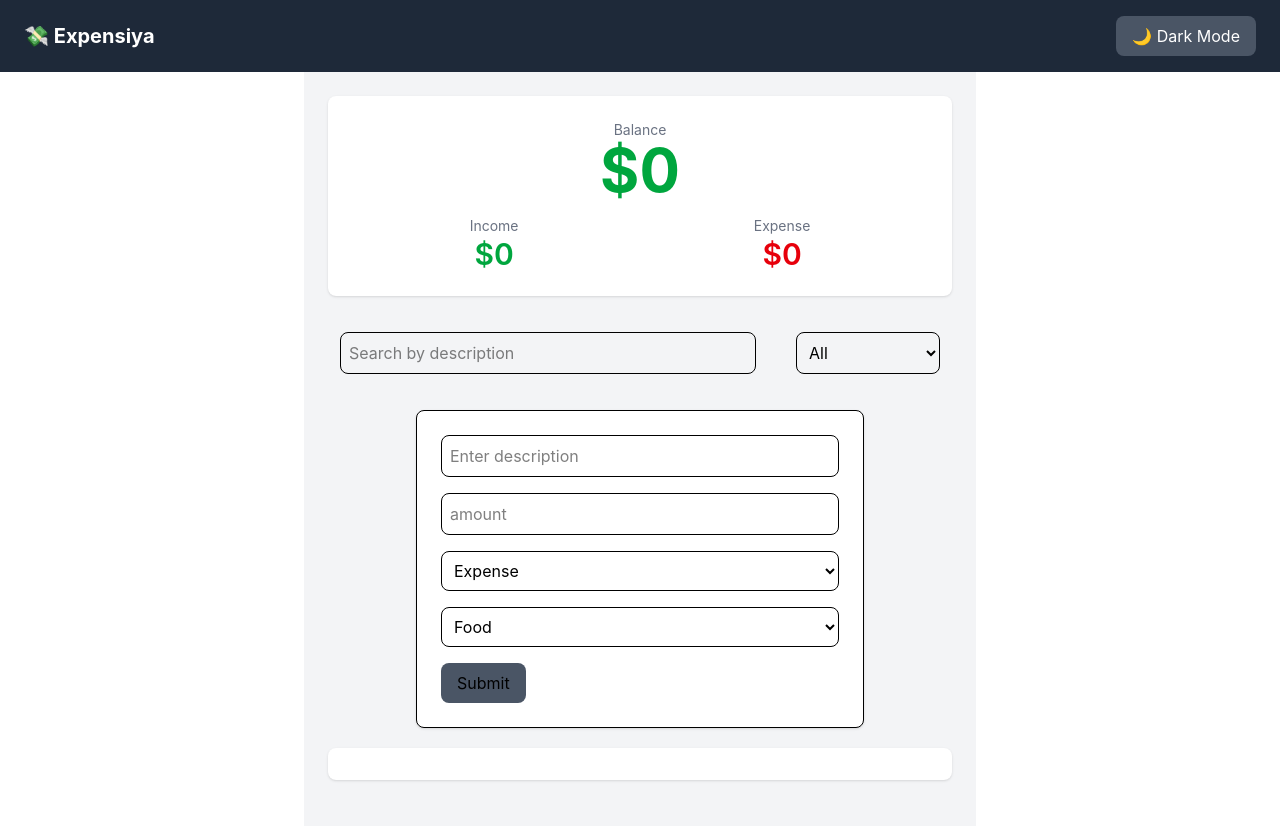
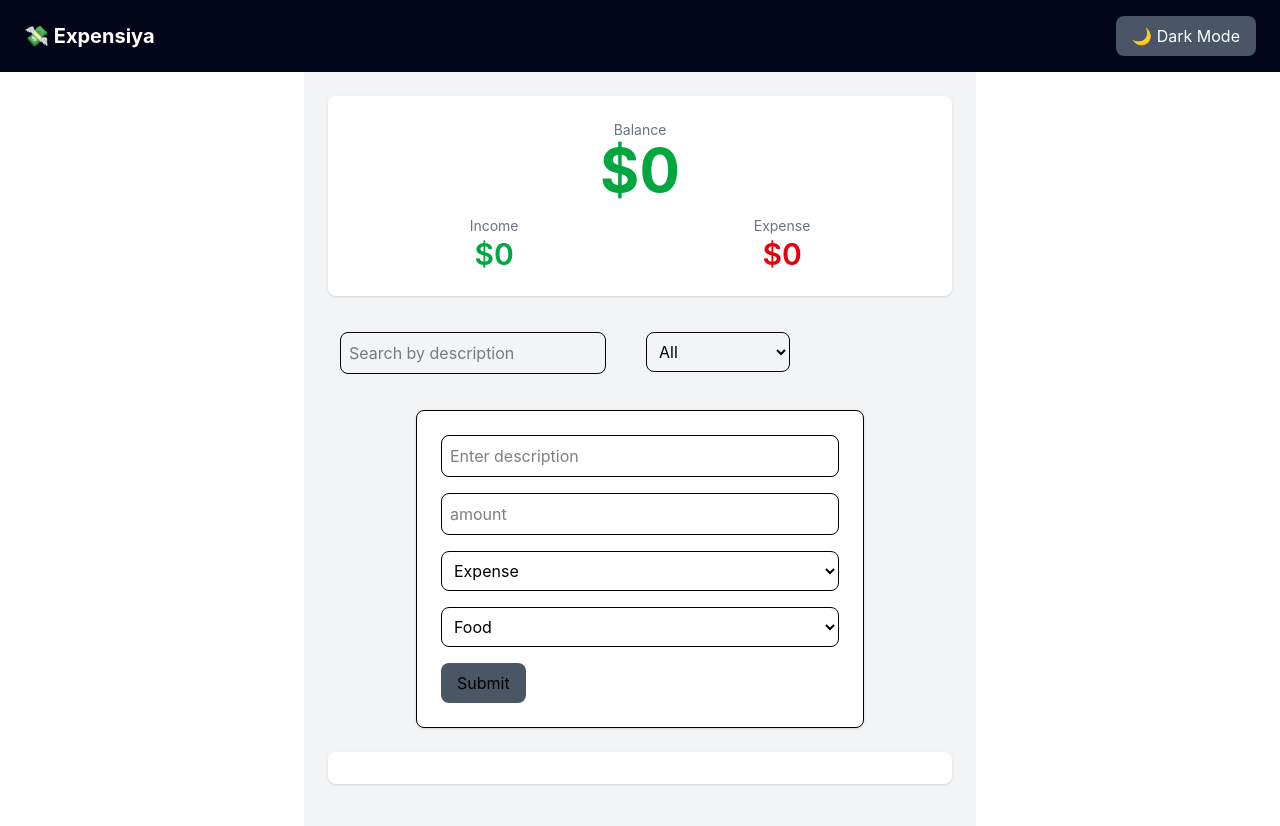
Before and after one commit to nati-sebhat/React-Expense-Tracker-Web, a React (Vite) app: page / in a window 1280 px wide. Shown: the top 826 px of the page. Built offline with nearby package versions, Linux system fonts and the light colour scheme.

Commit message:
started adding dark mode

```diff
--- a/src/App.jsx
+++ b/src/App.jsx
@@ -15,8 +15,30 @@ function App() {
   const [searchTerm, setSearchTerm] = useState("");
   const [transactions, setTransactions] = useState(() => {
      const saved = localStorage.getItem("transactions");
-     return saved ? JSON.parse(saved) : [];
+     try{
+       return saved ? JSON.parse(saved) : [];
+     }
+     catch(error){
+      console.log("Failed to load saved transactions:", error);
+      return [];
+     }
+
   });
+
+  const [darkMode, setDarkMode] = useState(() => {
+
+    return localStorage.getItem("darkMode") === "true";
+
+  });
+
+  function toggleDarkMode(){
+        setDarkMode(!darkMode);
+      }
+
+      useEffect(() => {
+        localStorage.setItem("darkMode", darkMode);
+
+      }, [darkMode]);
 
   function handleUpdateTransaction(updatedTransaction){
     setTransactions(
@@ -72,12 +94,13 @@ setEditTransaction(null);
 
 
   return (
-    <>
-    <nav className="flex justify-between items-center   bg-gray-800 px-6 py-4 text-white ">
+    <div className={darkMode ? "dark" : ""}>
+
+    <nav className="flex justify-between items-center   bg-slate-950 px-6 py-4 text-white ">
         <h2 className="text-xl font-bold">💸 Expensiya</h2>
-        <button className="bg-gray-600 rounded-lg px-4 py-2 hover:bg-gray-500">🌙 Dark Mode</button>
+        <button className="bg-gray-600 rounded-lg px-4 py-2 hover:bg-gray-500" onClick={toggleDarkMode}>🌙 Dark Mode</button>
     </nav>
-    <div className="mx-auto p-6 max-w-2xl bg-gray-100 min-h-screen space-y-6 ">
+    <div className="mx-auto p-6 max-w-2xl bg-gray-100 min-h-screen space-y-6 dark:bg-slate-950 dark:border-slate-600">
     <MainCard transactions={transactions}/>
     <div className=" flex gap-4">
       <Search
@@ -100,7 +123,7 @@ setEditTransaction(null);
      onDeleteTransaction={handleDeleteTransaction}
      onEditTransaction={handleEditClick}  />
     </div>
-    </>
+    </div>
   );
 }
 
--- a/src/components/AddTransaction.jsx
+++ b/src/components/AddTransaction.jsx
@@ -58,30 +58,30 @@ function handleCancelEdit(){
     onCancelEdit();
 }
 return(
-    <>
+    <div className="dark:bg-slate-950">
     <form
     onSubmit={handleSubmit}
-    className="max-w-md mx-auto m-5 p-6 bg-white rounded-lg shadow space-y-4 w-full border">
+    className="max-w-md mx-auto m-5 p-6 bg-white rounded-lg shadow space-y-4 w-full border dark:border-slate-600 dark:bg-slate-950">
 <input
 name="description"
 value={formData.description}
 onChange={handleChange}
 placeholder="Enter description"
-className="w-full border rounded-lg p-2"/>
+className="w-full border rounded-lg p-2 dark:text-slate-100 dark:bg-slate-700"/>
 <input
 name="amount"
 value={formData.amount}
 onChange={handleChange}
 type="number"
 placeholder="amount"
-className="w-full border rounded-lg p-2"/>
+className="w-full border rounded-lg p-2 dark:text-slate-100 dark:bg-slate-700"/>
 <select name="type" value={formData.type} onChange={handleChange}
-className="w-full border rounded-lg p-2">
-    <option value="expense">Expense</option>
+className="w-full border rounded-lg p-2 dark:bg-slate-700 dark:text-slate-100">
+    <option value="expense" >Expense</option>
     <option value="income">Income</option>
 </select>
 <select name="category" value={formData.category} onChange={handleChange}
-className="w-full border rounded-lg p-2">
+className="w-full border rounded-lg p-2 dark:text-slate-100 dark:bg-slate-700">
   {categories.map((cat) => (
     <option value={cat} key={cat}>
      {cat}
@@ -91,16 +91,16 @@ className="w-full border rounded-lg p-2">
 
 
 <div className="flex justify-between">
-    <button type="submit" className="bg-gray-600 hover:bg-gray-500 rounded-lg px-4 py-2">
+    <button type="submit" className="bg-gray-600 hover:bg-gray-500 rounded-lg px-4 py-2 dark:text-slate-100 dark:bg-slate-700 dark:hover:bg-slate-800">
         {editTransaction ? "Update" : "Submit"}
     </button>
 
- {editTransaction && (<button type="button" onClick={handleCancelEdit} className="text-lg hover:bg-gray-300 rounded-lg px-4 py-2">❌</button>)}
+ {editTransaction && (<button type="button" onClick={handleCancelEdit} className="text-lg hover:bg-gray-300 rounded-lg px-4 py-2 dark:bg-slate-700 dark:hover:bg-slate-800">❌</button>)}
 </div>
 
 
 </form>
-    </>
+    </div>
 );
 
 
--- a/src/components/Filter.jsx
+++ b/src/components/Filter.jsx
@@ -2,15 +2,15 @@ import {categories} from "../constants";
 
 function Filter({filterCategory, onFilterChange}){
     return(
-        <>
+        <div className="dark:bg-slate-950 dark:text-slate-100">
            <select value={filterCategory} onChange={onFilterChange} className="border rounded-lg p-2 m-3">
-            <option value="All">All</option>
+            <option value="All" className="dark:bg-slate-700">All</option>
             {categories.map((cat) => (
-                <option value={cat} key={cat}>{cat}</option>
+                <option value={cat} key={cat} className="dark:bg-slate-700">{cat}</option>
             ))}
 
            </select>
-        </>
+        </div>
 
     );
 }
--- a/src/components/MainCard.jsx
+++ b/src/components/MainCard.jsx
@@ -19,22 +19,22 @@ function MainCard({transactions}){
 
     return(
   <>
-  <div className="bg-white rounded-lg shadow p-6 text-center space-y-4">
+  <div className="bg-white rounded-lg shadow p-6 text-center space-y-4 dark:bg-slate-950">
 
 
     <div>
-      <p className="text-sm text-gray-500">Balance</p>
+      <p className="text-sm text-gray-500 dark:text-slate-100">Balance</p>
       <p className={`text-6xl font-bold  ${balance < 0 ? "text-red-600" : "text-green-600"}`}>${balance}</p>
     </div>
 
 <div className="flex justify-around">
     <div>
-      <p className="text-sm text-gray-500">Income</p>
+      <p className="text-sm text-gray-500 dark:text-slate-100">Income</p>
       <p className="text-3xl font-semibold text-green-600">${totalIncome}</p>
     </div>
 
     <div>
-      <p  className="text-sm text-gray-500">Expense</p>
+      <p  className="text-sm text-gray-500 dark:text-slate-100">Expense</p>
       <p className="text-3xl font-semibold text-red-600">${totalExpenses}</p>
     </div>
 
--- a/src/components/Search.jsx
+++ b/src/components/Search.jsx
@@ -1,14 +1,14 @@
 function Search({searchTerm, onSearchChange}){
     return(
-  <>
+  <div className="dark:bg-slate-950 dark:text-slate-100">
     <input
     type="text"
     placeholder="Search by description"
     value={searchTerm}
     onChange={onSearchChange}
-    className="flex-1 border rounded-lg p-2 m-3"
+    className="flex-1 border rounded-lg p-2 m-3 dark:bg-gray-800"
     />
-  </>
+  </div>
     );
 }
 
--- a/src/components/TransactionList.jsx
+++ b/src/components/TransactionList.jsx
@@ -1,7 +1,7 @@
 function TransactionList({transactions, onDeleteTransaction, onEditTransaction}){
     return(
 
-        <ul className="bg-white rounded-lg p-4 shadow">
+        <ul className="bg-white rounded-lg p-4 shadow dark:bg-slate-950 dark:text-slate-100 dark:shadow dark:border-slate-600 ">
            {transactions.map((transaction) => (
             <li key={transaction.id} className = "flex gap-4  p-2" >
                 <div className=" flex-col w-full">
```
